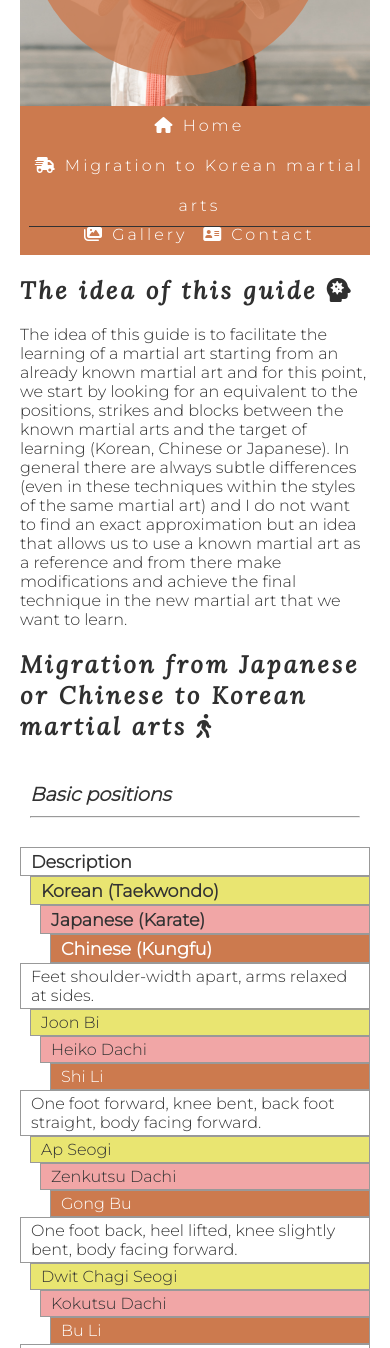
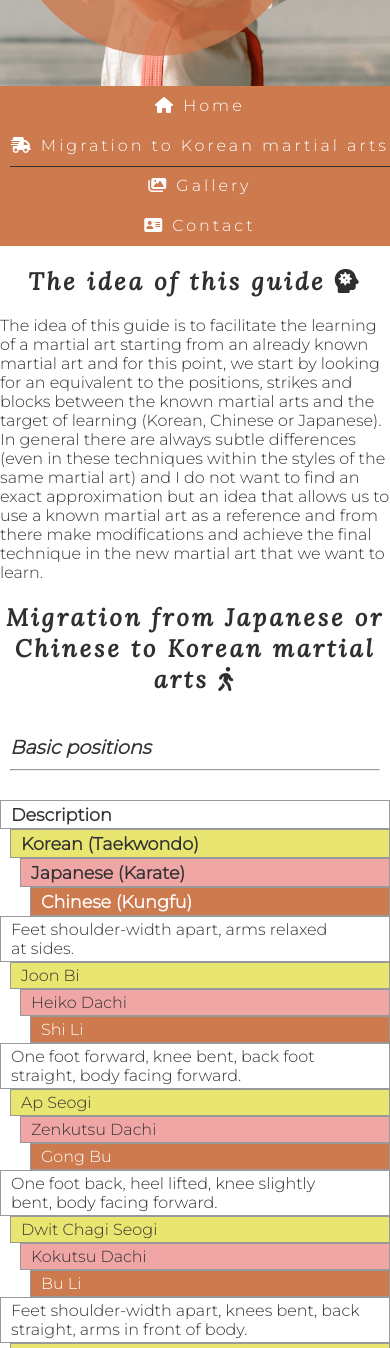
Before and after one commit to patchamama/PP1-Taekwondo-Migration-Guide, a plain HTML site: page migration.html in a window 390 px wide. Shown: the part 252-1600 px from the top of the page. Drawn offline with Linux system fonts and the light colour scheme.

Commit message:
Changes in body and h1 css to screen in tablet format

```diff
--- a/assets/css/style.css
+++ b/assets/css/style.css
@@ -123,7 +123,7 @@ body {
     color: #cc7a4e;
   }
 
-  .active {
+  #mainmenu .active {
     border-bottom: 1px solid #323232;
   }
 
@@ -233,48 +233,52 @@ footer {
 /*Media queries to be more responsive the page */
 @media screen and (max-width: 800px) {
    /* Table in divContent responsive */
-    .dTable{
-      display: block;
-    }
-    .dTR {
-      display: block;
-    }
+    .dTable,
+    .dTR ,
     .dTHead {
       display: block;
       margin: 0;
     }
 
     .dTH,
-    .dTH_Korean,
-    .dTH_Japan,
-    .dTH_Chinese,
-    .dTD,
-    .dTD_Korean,
-    .dTD_Japan,
-    .dTD_Chinese {
-      display: block;
-    }
-
-    .dTH,
     .dTD {
       margin-left: 0px;
+      display: block;
     }
 
     .dTH_Korean,
     .dTD_Korean {
       margin-left: 10px;
+      display: block;
     }
 
     .dTH_Japan,
     .dTD_Japan {
       margin-left: 20px;
+      display: block;
     }
 
     .dTH_Chinese,
     .dTD_Chinese {
       margin-left: 30px;
+      display: block;
     }
+
     .dTableBody {
       display: block;
     }
+
+    #mainmenu li {
+      display: block;
+    }
+
+    body {
+      margin: 0;
+      padding: 0;
+    }
+
+    h1 {
+      text-align: center;
+    }
+
 }
```
